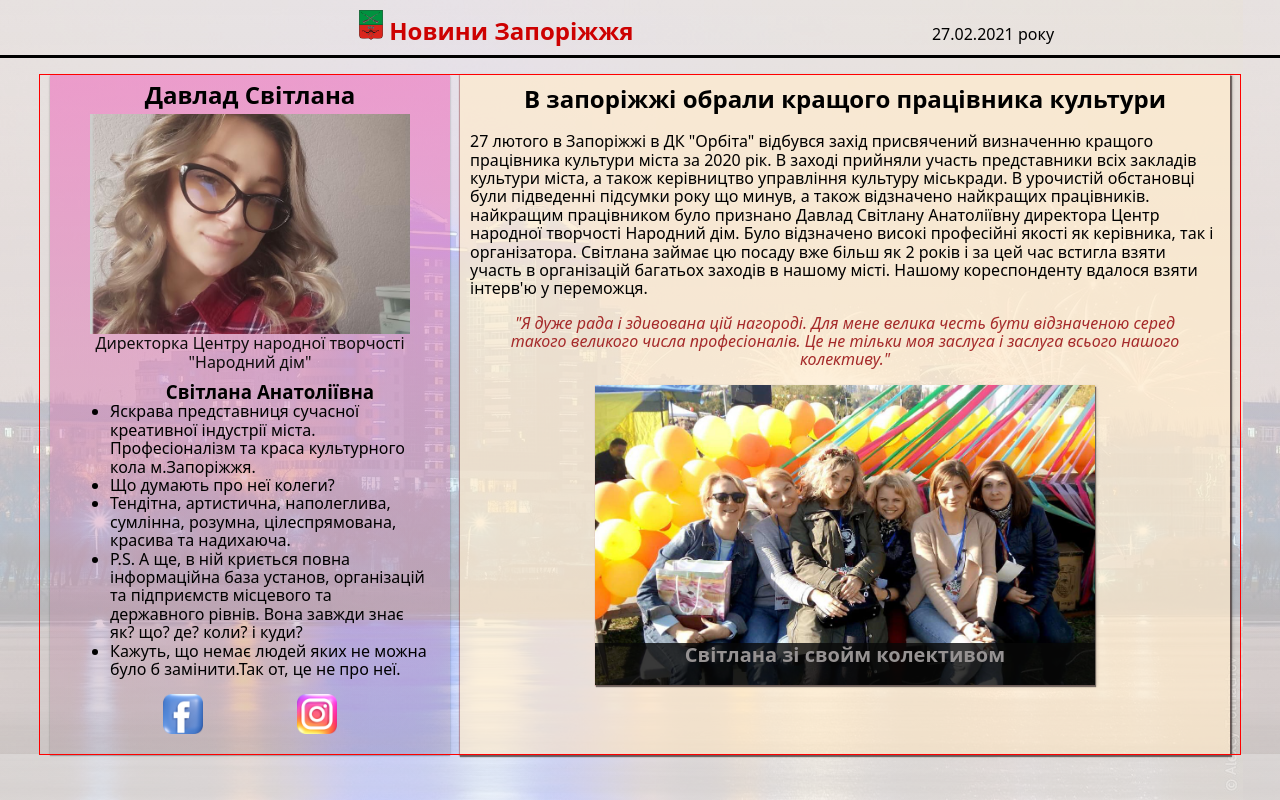
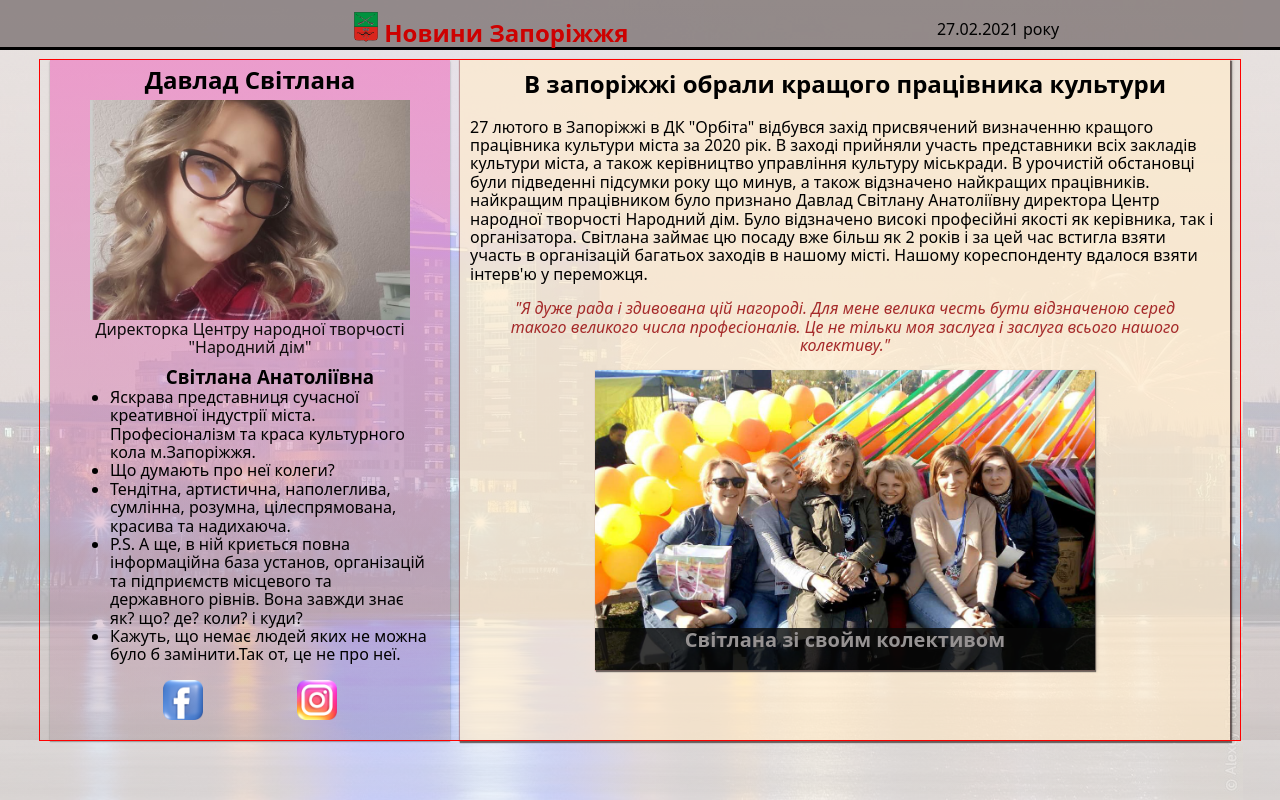
Before and after one commit to moskalenkopavel86/q, a plain HTML site: page index.html in a window 1280 px wide. Drawn offline with nearby package versions, Linux system fonts and the light colour scheme.

Commit message:
header style2

```diff
--- a/index.html
+++ b/index.html
@@ -12,11 +12,11 @@
 </head>
 <body class="body">
     <header class="header">
-        <h2 class="item">Новини Запоріжжя</h2>
-        <span class="item-date">27.02.2021 року</span>
+      <div class="header-conteiner"><h2 class="item">Новини Запоріжжя</h2>
+        <span class="item-date">27.02.2021 року</span></div>  </header>
 
-    </header>
-    <main>
+
+    <main class="main">
         <div class="over">
         <aside class="saidbar">
             <h2 class="title">Давлад Світлана</h2>
--- a/style.css
+++ b/style.css
@@ -17,17 +17,25 @@ p{
 }
 
 
-.header{
+.header{position: fixed;
+    width: 100%;
+    min-height: 50px;
+    background-color: rgba(126, 115, 115, 0.8);
+
+
+}
+
+.header-conteiner{
     display: flex;
-    margin-bottom: 20px;
-    padding: 10px;
-    justify-content: space-around;
-    align-items: baseline;
+     justify-content: space-around;
+    align-items:center;
     outline: 3px solid black;
+    padding-top: 12px;
 }
+
 .item{
     position: relative;
-    color: red;
+     color: red;
     animation-name:item-animation;
     animation-duration: 3000ms;
     animation-timing-function: linear;
@@ -46,10 +54,18 @@ p{
     background-repeat: no-repeat;
 }
 
+.item:hover{
+    animation-play-state: paused;
+}
+
 @keyframes item-animation{
     0%{left: 0;}
     50% {left: 200px;  }
     100%{ left: 400px; color: rgb(105, 4, 4);}
+}
+
+.main{
+    padding-top: 60px;
 }
 
 
```
